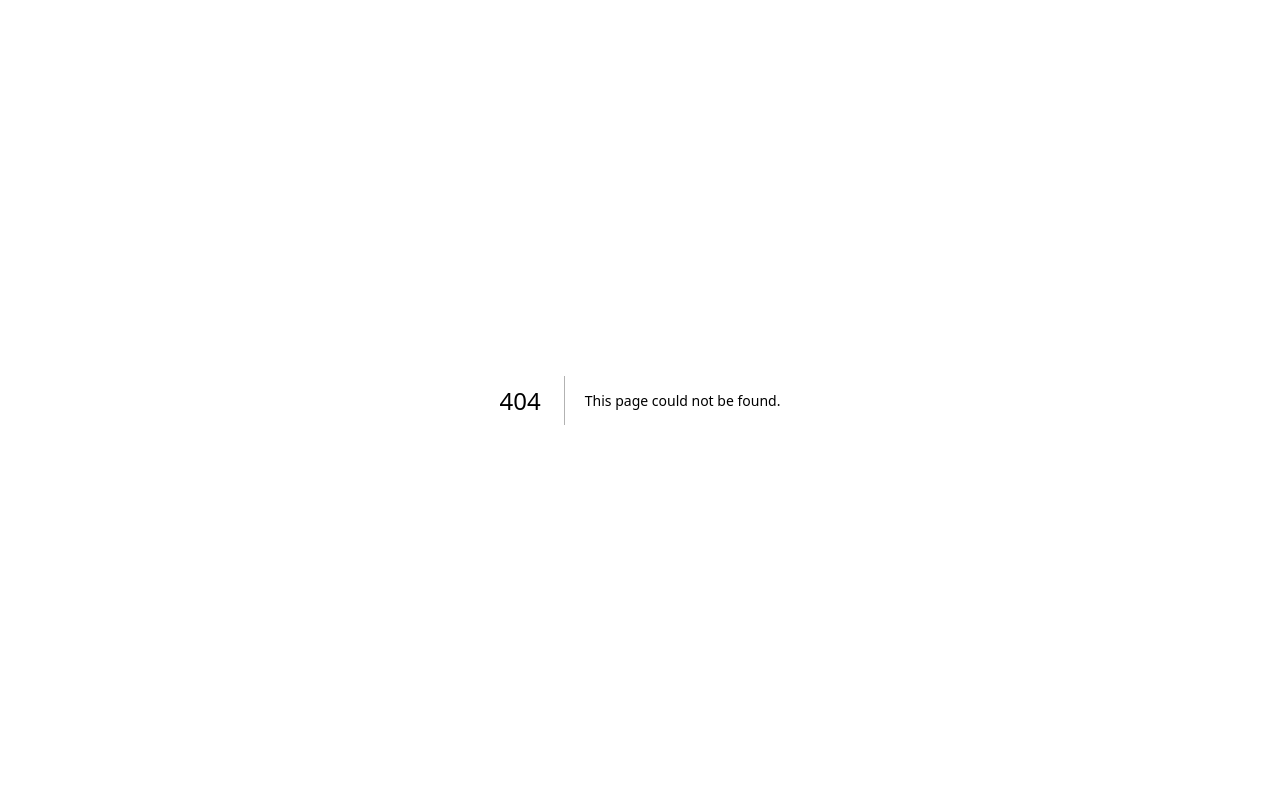
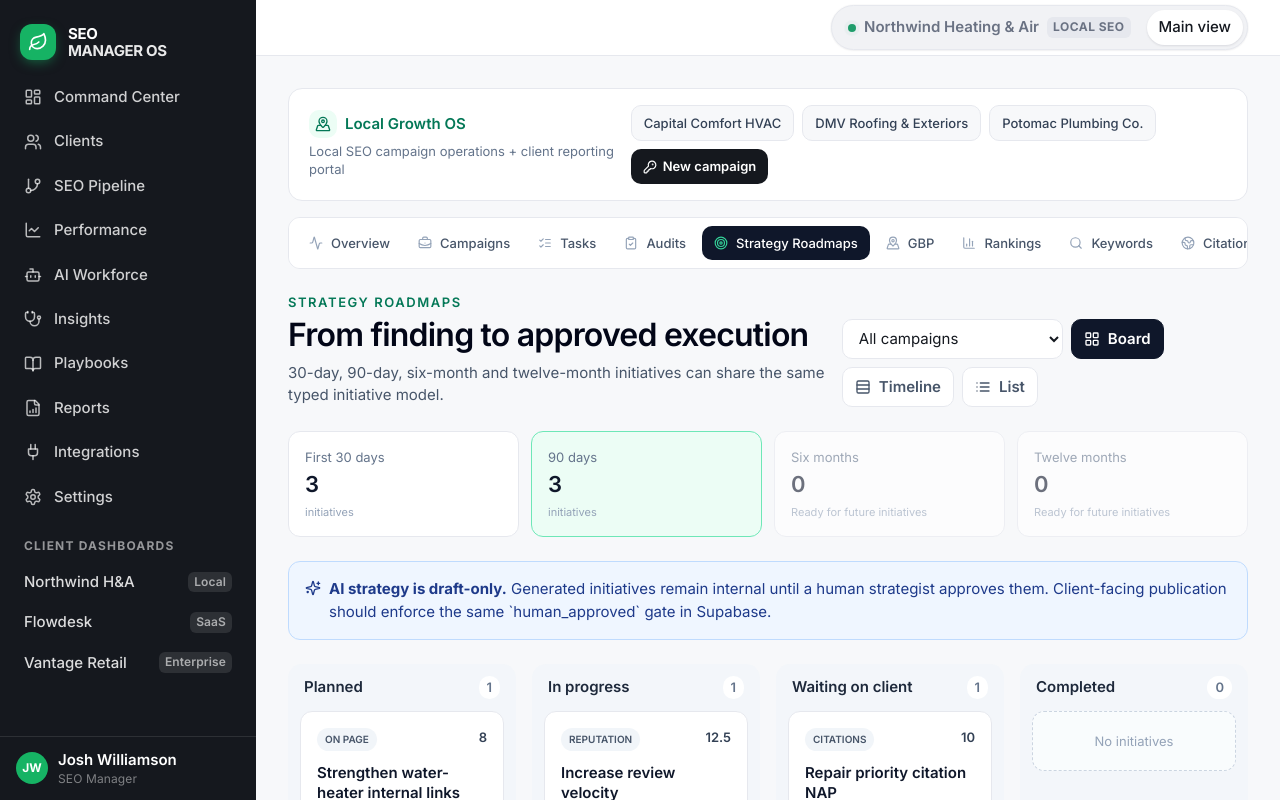
Before and after one commit to branderboy/seo-manager-os, a Next.js app: page /growth/roadmap in a window 1280 px wide. Before the commit this address had no page. Built offline with nearby package versions, Linux system fonts and the light colour scheme.

Commit message:
feat(local-growth): add strategy roadmap route

```diff
--- /dev/null
+++ b/src/app/(os)/growth/roadmap/page.tsx
@@ -0,0 +1,5 @@
+import { RoadmapBoard } from "@/components/local-growth/roadmap-board";
+
+export default function RoadmapPage() {
+  return <RoadmapBoard />;
+}
```
